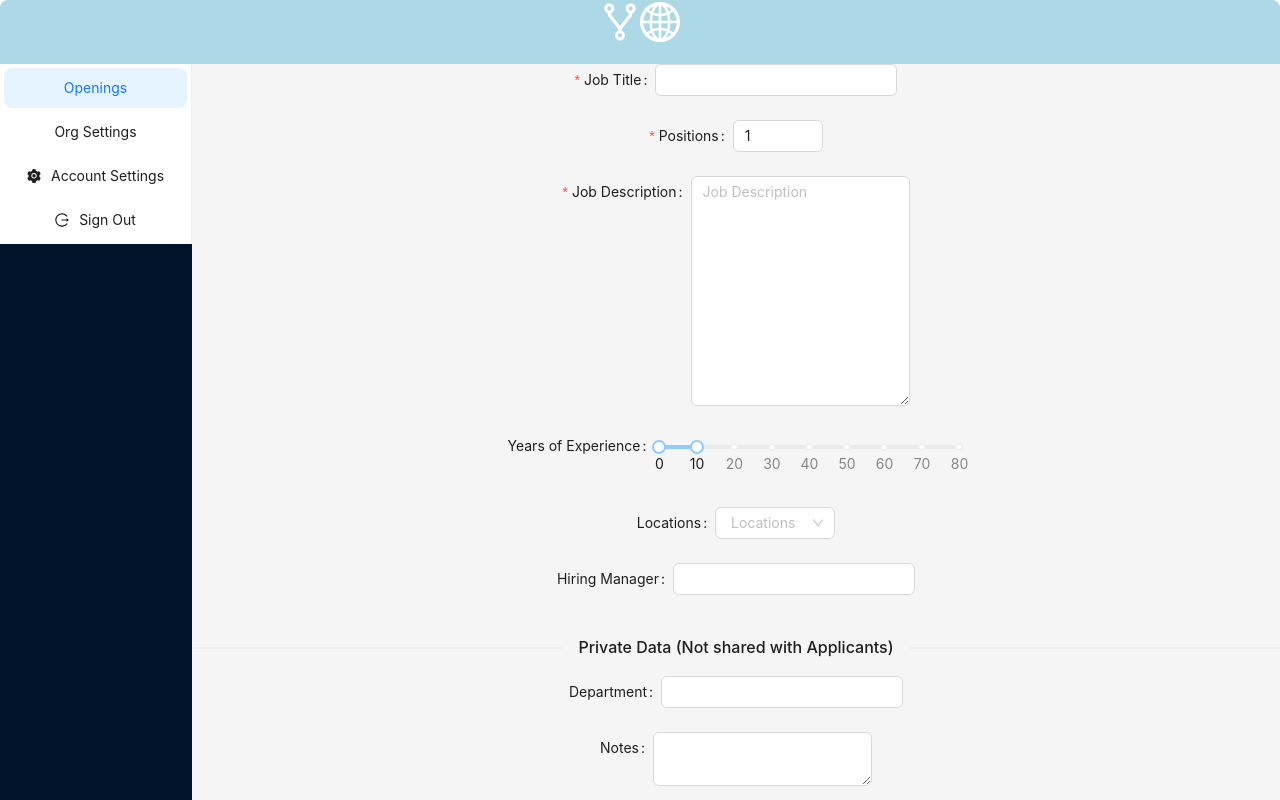
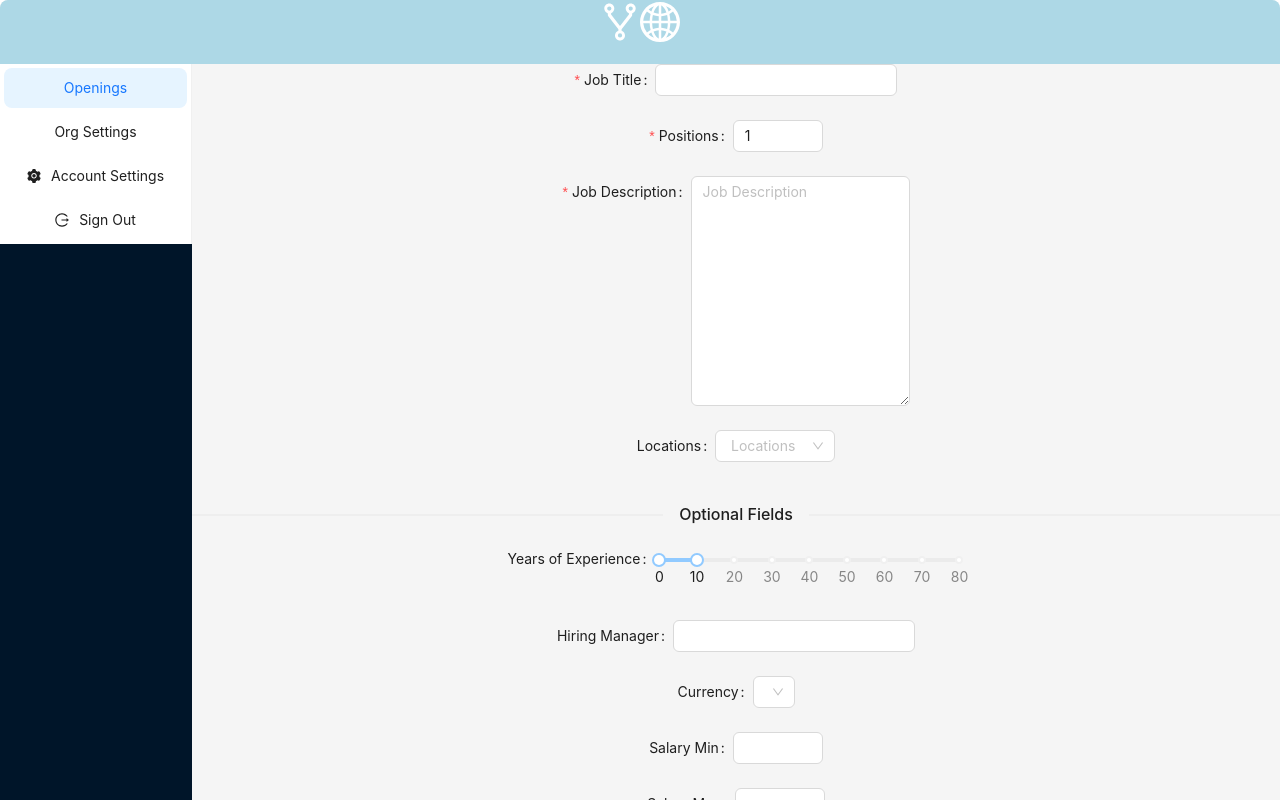
Before and after one commit to vetchium/vetchium, a React (Create React App) app in the folder erised/: page /create-opening in a window 1280 px wide. Both pictures are taken after a click on the button "Sign In". Shown: the top 800 px of the page. Built offline with nearby package versions, Linux system fonts and the light colour scheme.

Commit message:
sections for create opening

```diff
--- a/erised/src/forms/CreateOpeningForm.tsx
+++ b/erised/src/forms/CreateOpeningForm.tsx
@@ -82,6 +82,24 @@ function CreateOpeningForm() {
         <TextArea placeholder="Job Description" rows={10} />
       </Form.Item>
 
+      <Form.Item label={t("locations")} rules={[{ required: true }]}>
+        <Select
+          mode="tags"
+          placeholder={t("locations")}
+          style={{ minWidth: "120px" }}
+        >
+          {/* Should fetch from API based on the company */}
+          <Select.Option value="global">Global</Select.Option>
+          <Select.Option value="bangalore">Bangalore</Select.Option>
+          <Select.Option value="chennai">Chennai</Select.Option>
+          <Select.Option value="san francisco">San Francisco</Select.Option>
+          <Select.Option value="germany">Germany</Select.Option>
+          <Select.Option value="europe remote">Europe Remote</Select.Option>
+        </Select>
+      </Form.Item>
+
+      <Divider>{t("optional_fields")}</Divider>
+
       <Form.Item label={t("yoe")} name="yoe">
         <Slider
           min={0}
@@ -104,21 +122,6 @@ function CreateOpeningForm() {
         />
       </Form.Item>
 
-      <Form.Item label={t("locations")}>
-        <Select
-          mode="tags"
-          placeholder={t("locations")}
-          style={{ minWidth: "120px" }}
-        >
-          <Select.Option value="global">Global</Select.Option>
-          <Select.Option value="bangalore">Bangalore</Select.Option>
-          <Select.Option value="chennai">Chennai</Select.Option>
-          <Select.Option value="san francisco">San Francisco</Select.Option>
-          <Select.Option value="germany">Germany</Select.Option>
-          <Select.Option value="europe remote">Europe Remote</Select.Option>
-        </Select>
-      </Form.Item>
-
       <Form.Item
         label={t("hiring_manager")}
         name="hiringManager"
@@ -127,7 +130,24 @@ function CreateOpeningForm() {
         <Input />
       </Form.Item>
 
-      <Divider>Private Data (Not shared with Applicants)</Divider>
+      <Form.Item label={t("currency")} name="currency">
+        {/* Should fetch from API based on the job location */}
+        <Select>
+          <Select.Option value="USD">USD</Select.Option>
+          <Select.Option value="INR">INR</Select.Option>
+          <Select.Option value="EUR">EUR</Select.Option>
+        </Select>
+      </Form.Item>
+
+      <Form.Item label={t("salary_min")} name="salarymin">
+        <InputNumber></InputNumber>
+      </Form.Item>
+
+      <Form.Item label={t("salary_max")} name="salarymax">
+        <InputNumber></InputNumber>
+      </Form.Item>
+
+      <Divider>{t("private_fields")}</Divider>
 
       <Form.Item
         label={t("department")}
--- a/erised/src/i18n/en/index.ts
+++ b/erised/src/i18n/en/index.ts
@@ -15,13 +15,18 @@ export default {
   create_opening: "Create Opening",
 
   // CreateOpeningForm
-  department: "Department",
+  currency: "Currency",
+  department: "Department/CostCenter",
   hiring_manager: "Hiring Manager",
   jd: "Job Description",
   job_title: "Job Title",
   locations: "Locations",
   notes: "Notes",
+  optional_fields: "Optional Fields",
+  private_fields: "Private Fields (Not shared with Applicants)",
   positions: "Positions",
+  salary_max: "Salary Max",
+  salary_min: "Salary Min",
   save_draft: "Save Draft",
   yoe: "Years of Experience",
 };
```
